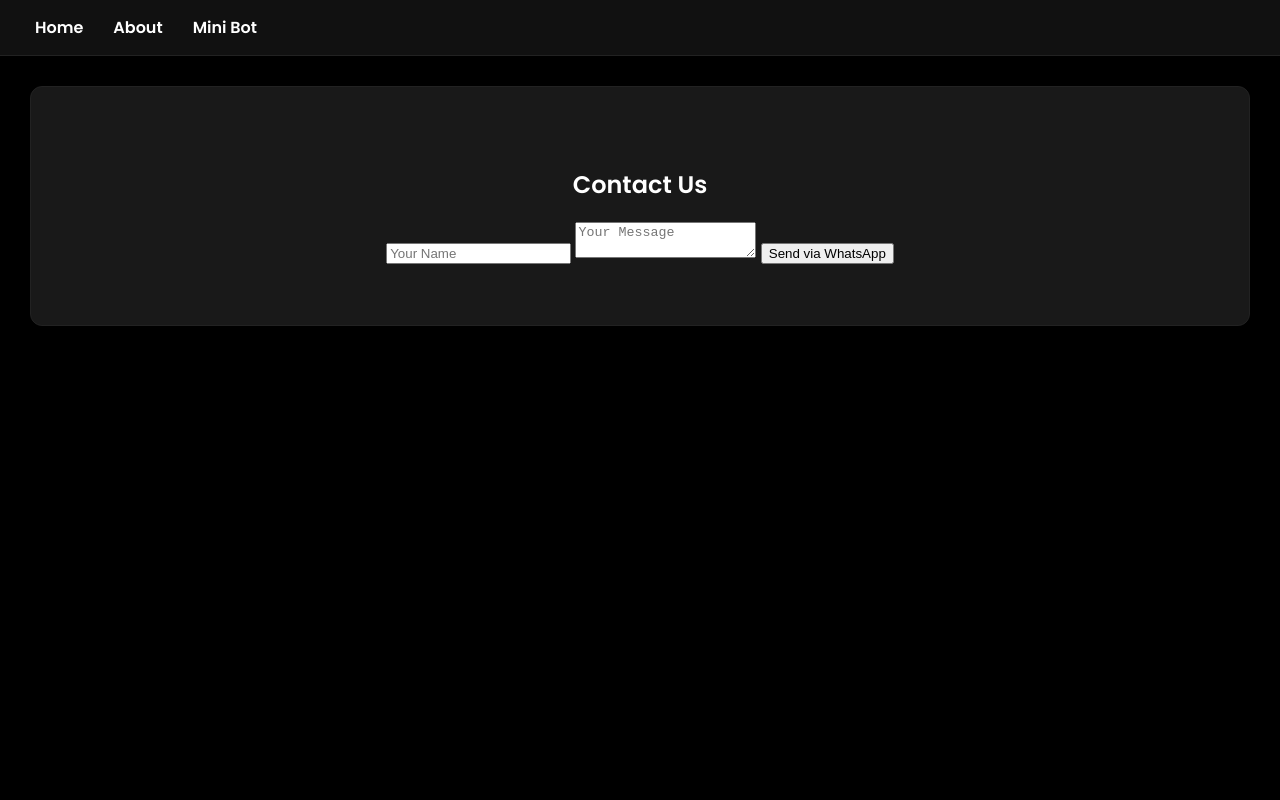
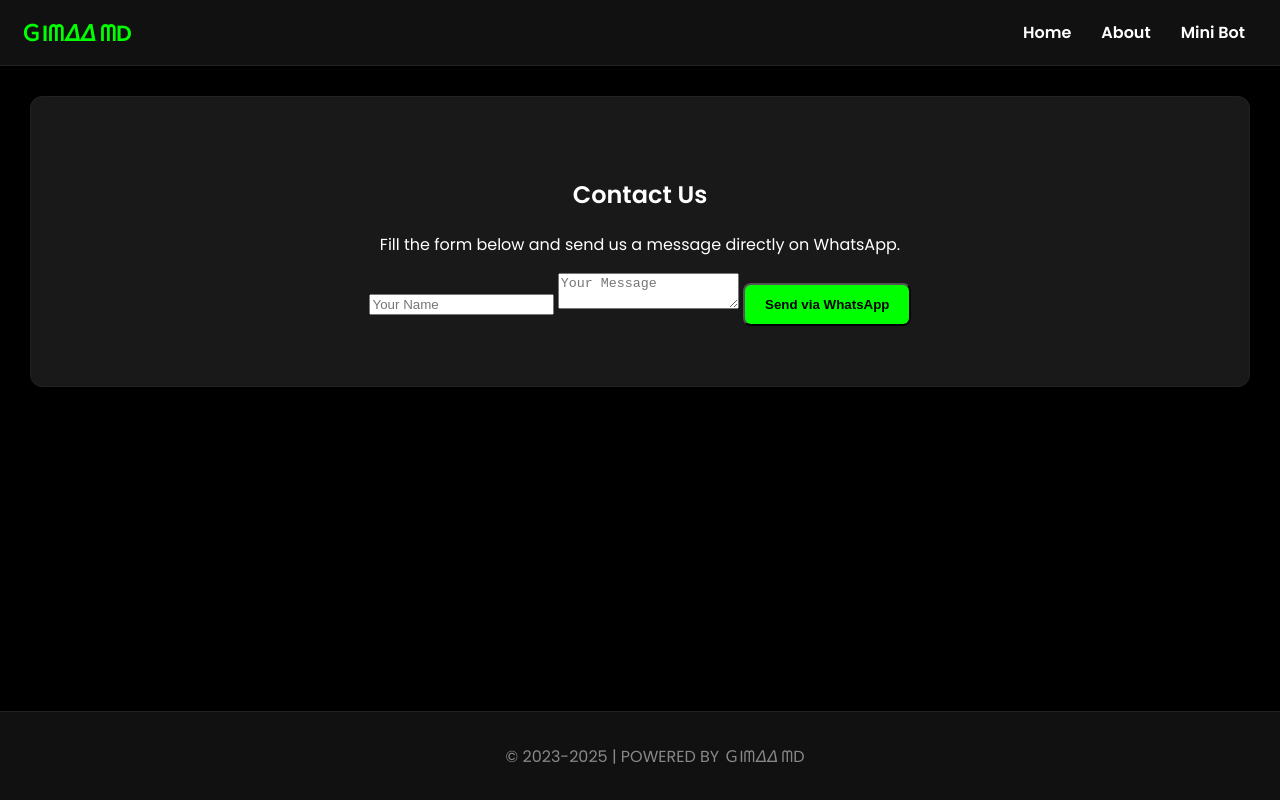
Before and after one commit to cyberxdevsofficial/hashu, a plain HTML site: page contact.html in a window 1280 px wide. Drawn offline with Linux system fonts and the light colour scheme.

Commit message:
Update contact.html

```diff
--- a/contact.html
+++ b/contact.html
@@ -9,7 +9,9 @@
 </head>
 <body>
   <header>
-    <nav>
+    <h1>ＧIᗰ𝛥𝛥 ᗰD</h1>
+    <div class="hamburger" id="hamburger">☰</div>
+    <nav id="navMenu">
       <ul>
         <li><a href="index.html">Home</a></li>
         <li><a href="about.html">About</a></li>
@@ -20,11 +22,17 @@
 
   <main>
     <h2>Contact Us</h2>
-    <form id="contactForm">
+    <p>Fill the form below and send us a message directly on WhatsApp.</p>
+
+    <form id="contactForm" class="contact-box">
       <input type="text" id="name" placeholder="Your Name" required>
       <textarea id="message" placeholder="Your Message" required></textarea>
-      <button type="submit">Send via WhatsApp</button>
+      <button type="submit" class="btn">Send via WhatsApp</button>
     </form>
   </main>
+
+  <footer>
+    <p>© 2023-2025 | POWERED BY ＧIᗰ𝛥𝛥 ᗰD</p>
+  </footer>
 </body>
 </html>
```
